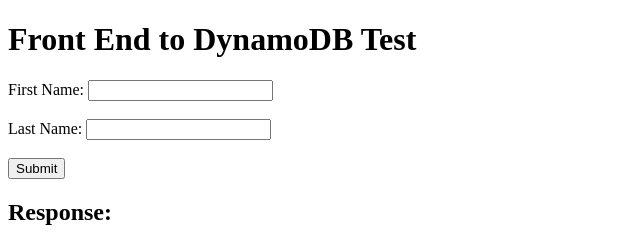
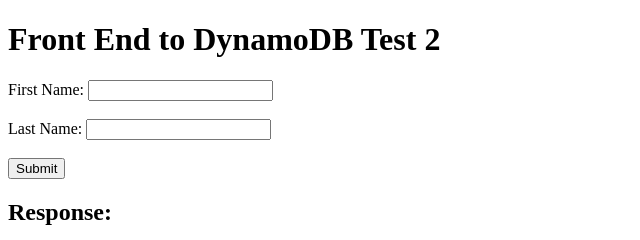
Before and after one commit to DeHartRyan2002/FrontEnd_To_BackEnd_DynamoDB_Test, a plain HTML site: page index.html in a window 1280 px wide. Shown: the full height of the page, 0-640 px from the left. Drawn offline with Linux system fonts and the light colour scheme.

Commit message:
Update index.html

```diff
--- a/index.html
+++ b/index.html
@@ -36,7 +36,7 @@
     </script>
 </head>
 <body>
-    <h1>Front End to DynamoDB Test</h1>
+    <h1>Front End to DynamoDB Test 2</h1>
     <form id="userForm" onsubmit="sendRequest(event)">
         <label for="firstName">First Name:</label>
         <input type="text" id="firstName" name="firstName" required><br><br>
```
